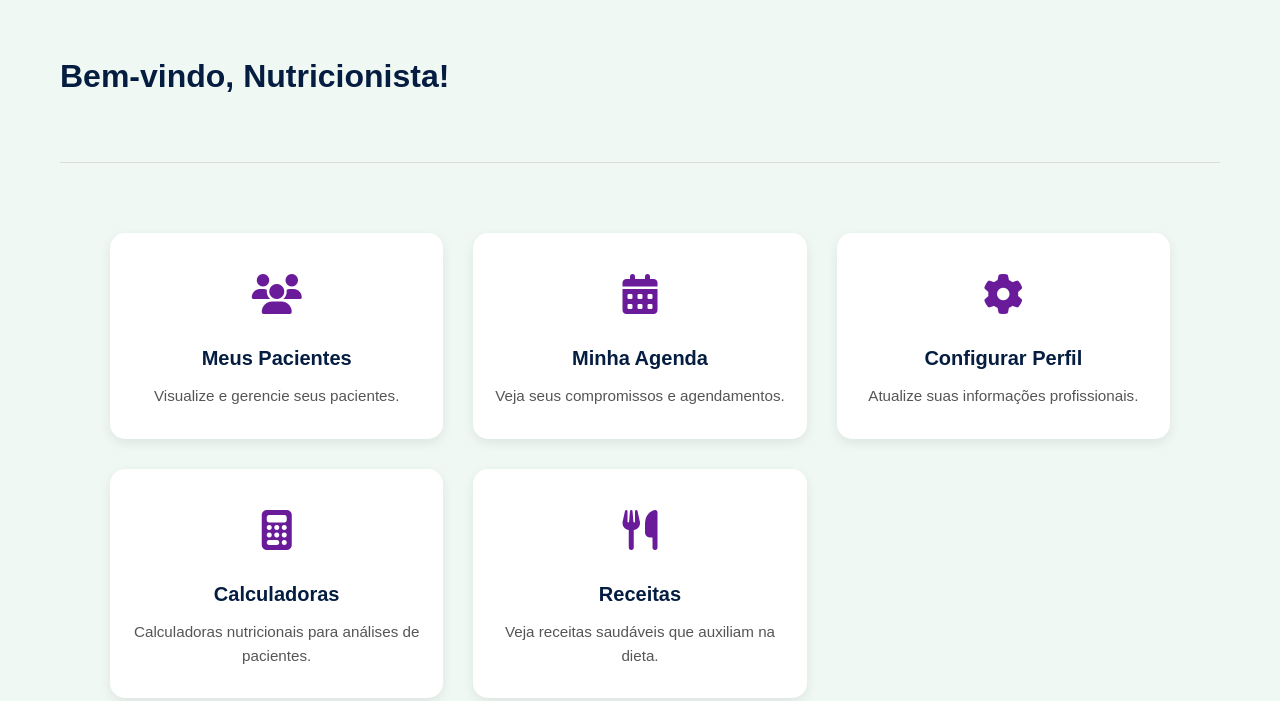
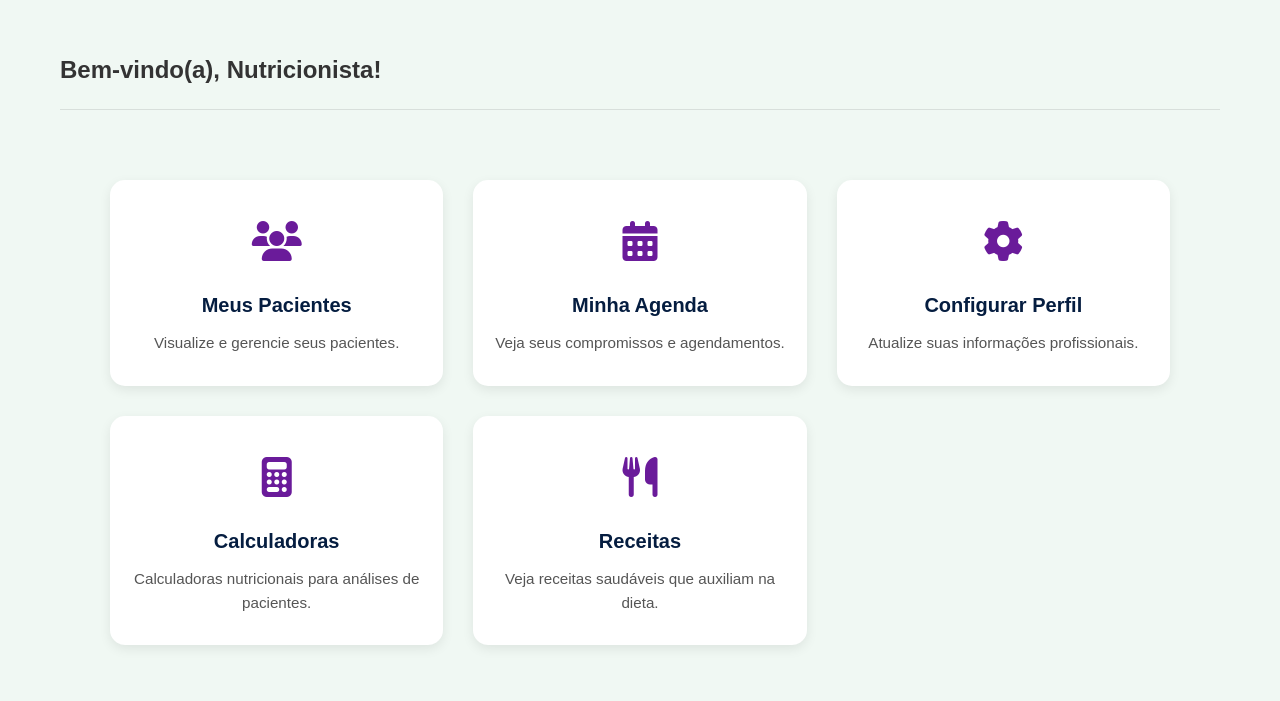
Before and after one commit to felipepcbatista/AuxilioNutricional, a website: page Codigo/front-end/dashboard_nutri.html in a window 1280 px wide. Shown: the part 119-820 px from the top of the page. Drawn offline with Linux system fonts and the light colour scheme.

Commit message:
refactor (dashboard nutricionista): adiciona mensagens de boas vindas pelo nome do nutricionista cadastrado

```diff
--- a/Codigo/front-end/dashboard_nutri.html
+++ b/Codigo/front-end/dashboard_nutri.html
@@ -12,7 +12,7 @@
     <div class="container">
         <div class="dashboard-container">
             <header class="app-header">
-                <h1 id="welcome-message">Bem-vindo!</h1>
+                <h2>Bem-vindo(a), <span id="nomeNutri">Nutricionista</span>!</h2>
             </header>
 
                 <div class="card-grid">
@@ -91,10 +91,14 @@
 </footer>
 
 <script>
-    document.addEventListener('DOMContentLoaded', () => {
-        const nutriName = localStorage.getItem('nutricionistaNome') || 'Nutricionista';
-        document.getElementById('welcome-message').textContent = `Bem-vindo, ${nutriName}!`;
-    });
+  document.addEventListener('DOMContentLoaded', () => {
+    const user = JSON.parse(localStorage.getItem('loggedInUser'));
+    const nomeSpan = document.getElementById('nomeNutri');
+
+    if (user && user.nome && nomeSpan) {
+      nomeSpan.textContent = user.nome;
+    }
+  });
 </script>
 </body>
 </html>
```
